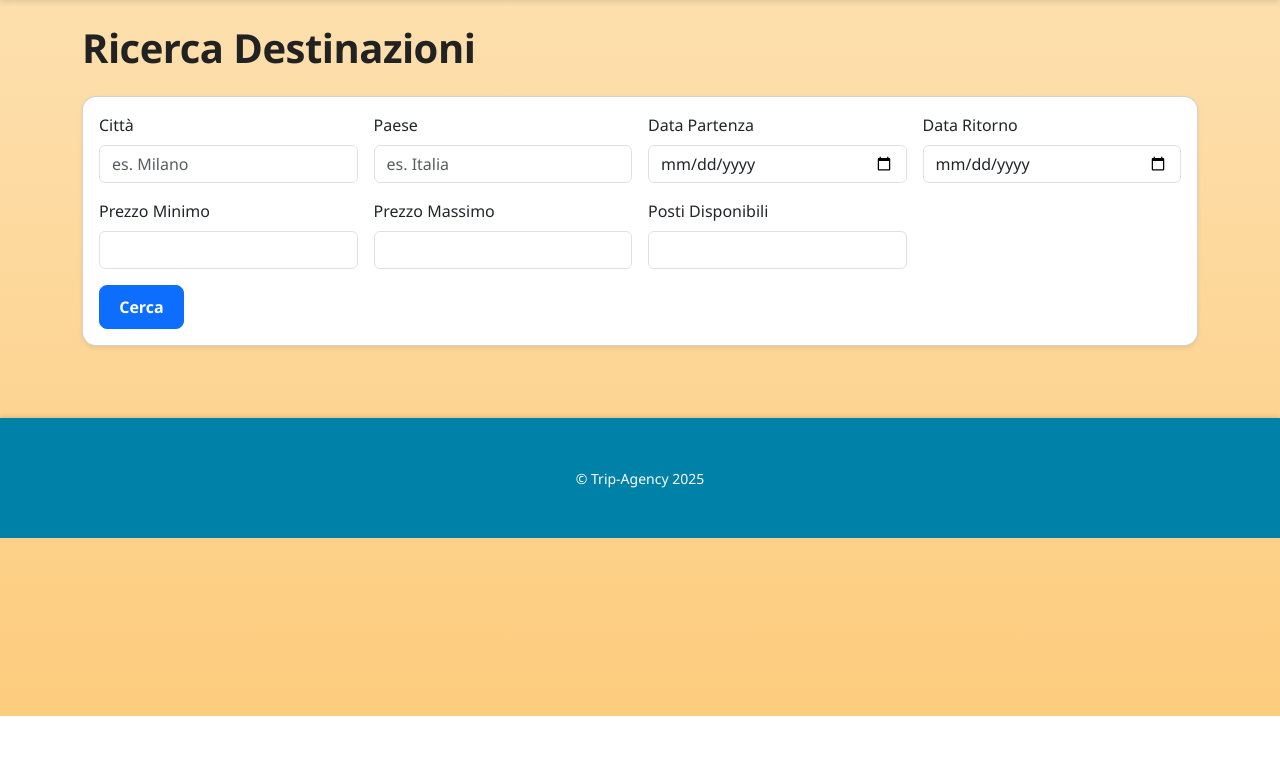
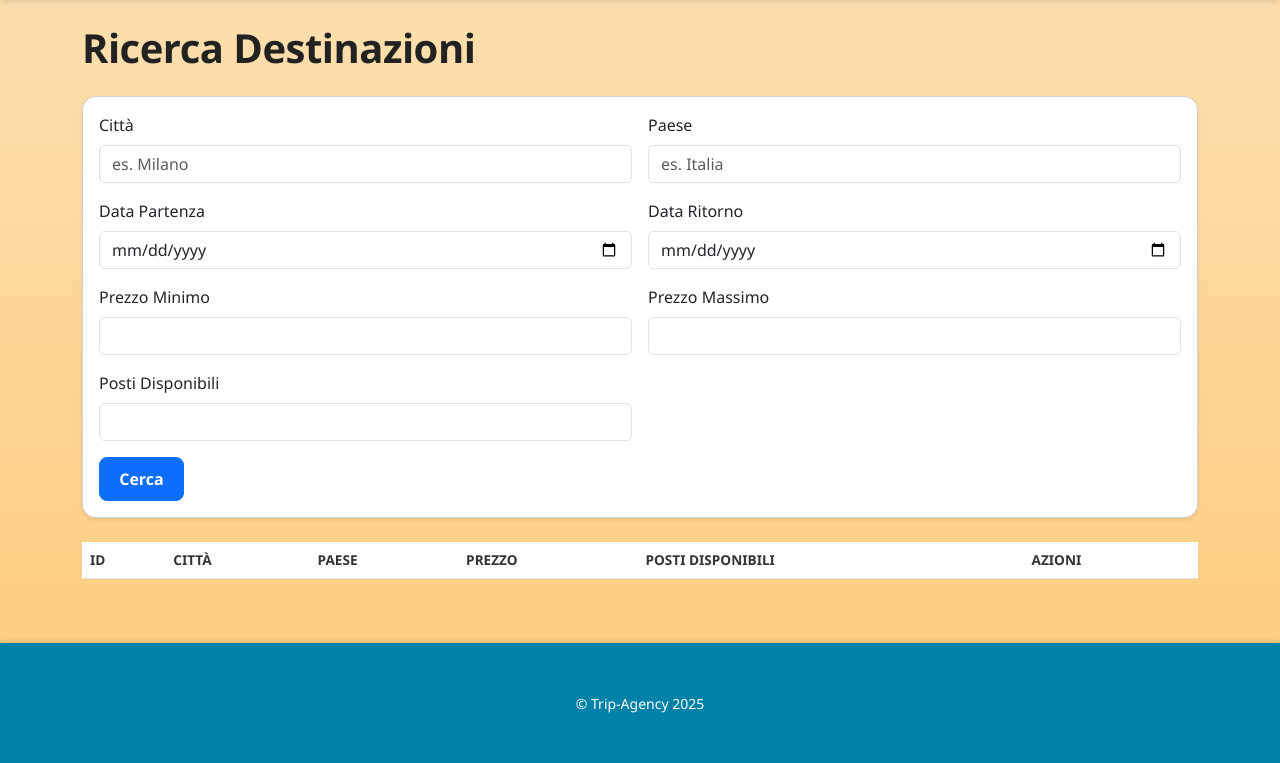
Before and after one commit to chiaratanzi00/DB_MYSQL_PHP, a PHP site: page /ricerca.php in a window 1280 px wide. Shown: the part 84-847 px from the top of the page. Before the commit the page ends 800 px from the top, so only its background shows below. Run offline with PHP 8.4, Linux system fonts and the light colour scheme; lists and menus that the app fills with data are empty.

Commit message:
modifiche varie

```diff
--- a/TRIP_AGENCY/ricerca.php
+++ b/TRIP_AGENCY/ricerca.php
@@ -13,39 +13,39 @@
             <form method="GET" action="">
                 <div class="row g-3">
 
-                    <div class="col-md-3">
+                    <div class="col-md-6">
                         <label class="form-label font-weight: 600">Città</label>
                         <input type="text" name="citta" class="form-control"  placeholder="es. Milano">
                     </div>
 
-                    <div class="col-md-3">
+                    <div class="col-md-6">
                         <label class="form-label font-weight: 600">Paese</label>
                         <input type="text" name="paese" class="form-control"  placeholder="es. Italia">
                     </div>
 
-                    <div class="col-md-3">
+                    <div class="col-md-6">
                         <label class="form-label font-weight: 600">Data Partenza</label>
                         <input type="date" name="data_partenza" class="form-control">
                     </div>
 
-                    <div class="col-md-3">
+                    <div class="col-md-6">
                         <label class="form-label font-weight: 600">Data Ritorno</label>
                         <input type="date" name="data_ritorno" class="form-control">
                     </div>
 
-                    <div class="col-md-3">
+                    <div class="col-md-6">
                         <label class="form-label font-weight: 600">Prezzo Minimo</label>
                         <input type="number" name="prezzo_minimo" min="0" class="form-control">
                     </div>
 
-                    <div class="col-md-3">
+                    <div class="col-md-6">
                         <label class="form-label font-weight: 600">Prezzo Massimo</label>
                         <input type="number" name="prezzo_massimo" min="0" class="form-control">
                     </div>
 
-                    <div class="col-md-3">
+                    <div class="col-md-6">
                     <label class="form-label font-weight: 600">Posti Disponibili</label>
-                    <input type="number" name="posti" min="1" class="form-control">
+                    <input type="number" name="posti" class="form-control">
                     </div>
 
                     <div class="col-12 mt-3">
@@ -57,5 +57,43 @@
         </div>
     </div>
 
+    <!--Tabella-->
+    <table class="table table-striped">
+
+        <thead>
+            <!--Intestazione tabella-->
+            <tr>
+
+                <th>ID</th>
+                <th>Città</th>
+                <th>Paese</th>
+                <th>Prezzo</th>
+                <th>Posti Disponibili</th>
+                <th>Azioni</th>
+
+            </tr>
+
+        </thead>
+
+    </table>
+
+
+
+
+
+
+
+
+
+
+
+
+
+
+
+
+
+
+
 
 <?php  include 'footer.php' ?>
```
Also changed, not shown: TRIP_AGENCY/prenotazioni.php (+34 -15 lines).
